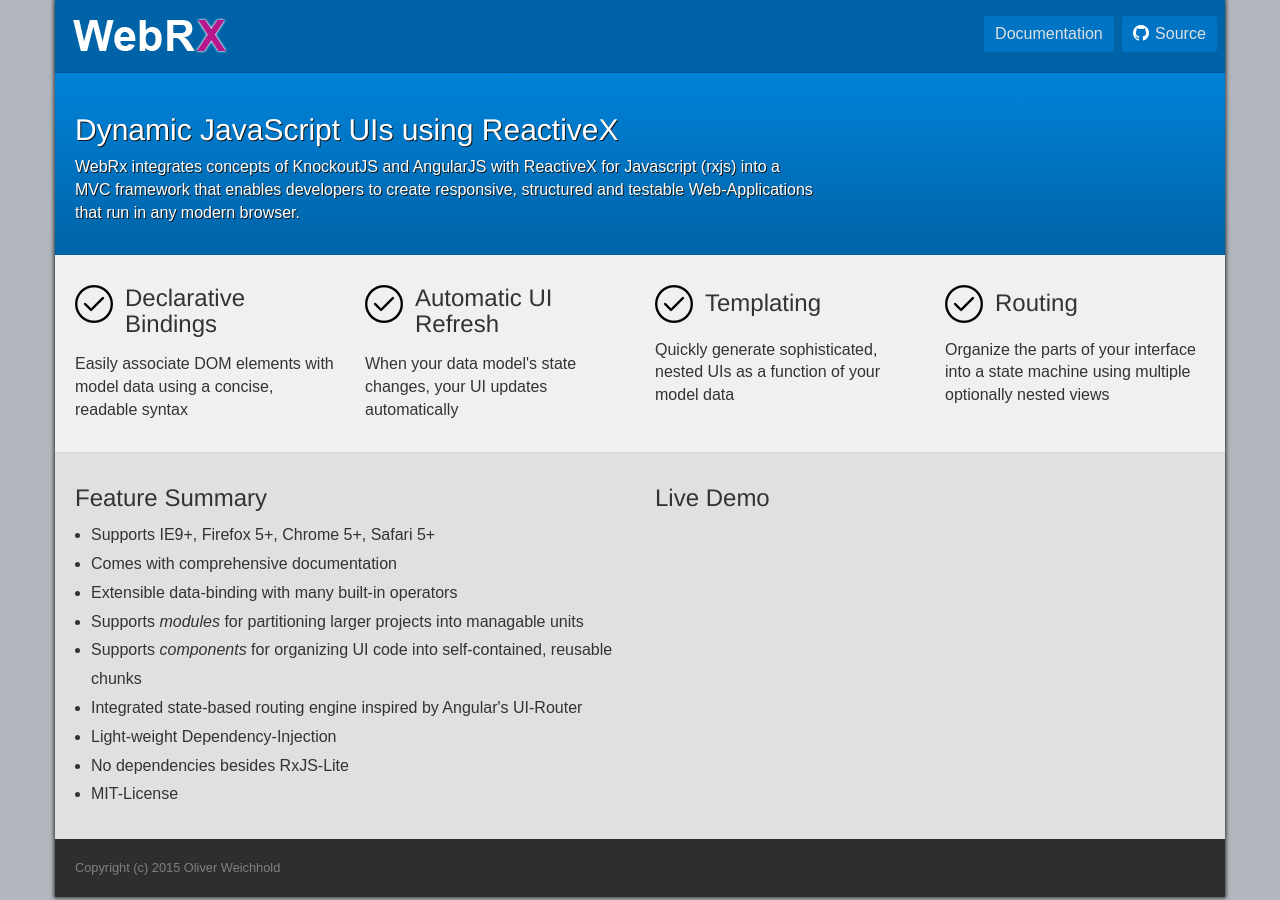
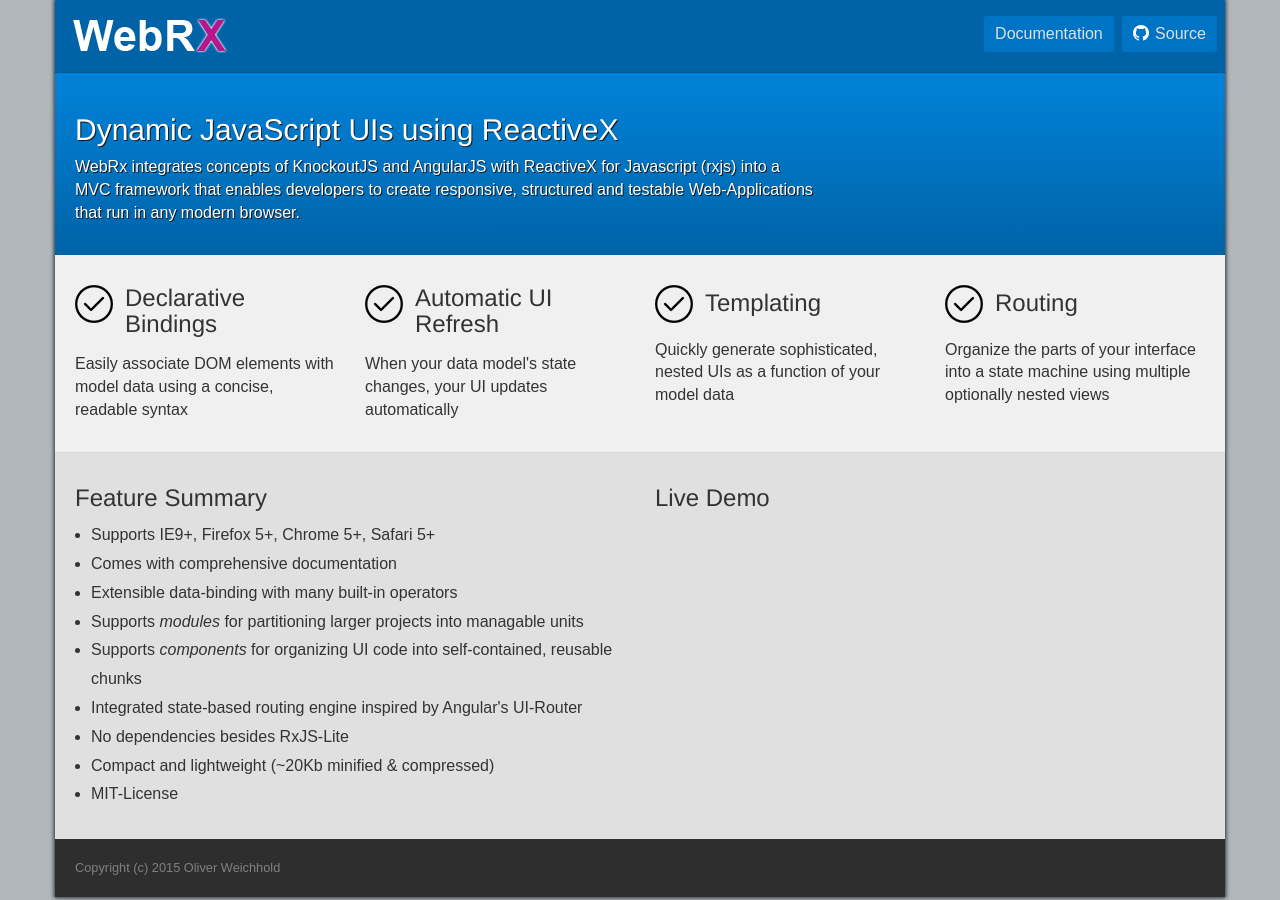
Before and after one commit to MohamadYusuf/WebRx-Site, a Jekyll site: the page built from index.html, in a window 1280 px wide. Built offline with Jekyll 4.4.1, drawn with Linux system fonts in a browser that asks for light colours; Markdown is read by kramdown in place of the engine named in the settings.

Commit message:
Features

```diff
--- a/index.html
+++ b/index.html
@@ -59,8 +59,8 @@
 				<li>Supports <i>modules</i> for partitioning larger projects into managable units</li>
 				<li>Supports <i>components</i> for organizing UI code into self-contained, reusable chunks</li>
 				<li>Integrated state-based routing engine inspired by Angular's UI-Router</li>
-				<li>Light-weight Dependency-Injection</li>
 				<li>No dependencies besides RxJS-Lite</li>
+				<li>Compact and lightweight (~20Kb minified &amp; compressed)</li>
 				<li>MIT-License</li>
 			</ul>
 		</div>
```
Also changed, not shown: .build/index.html.
